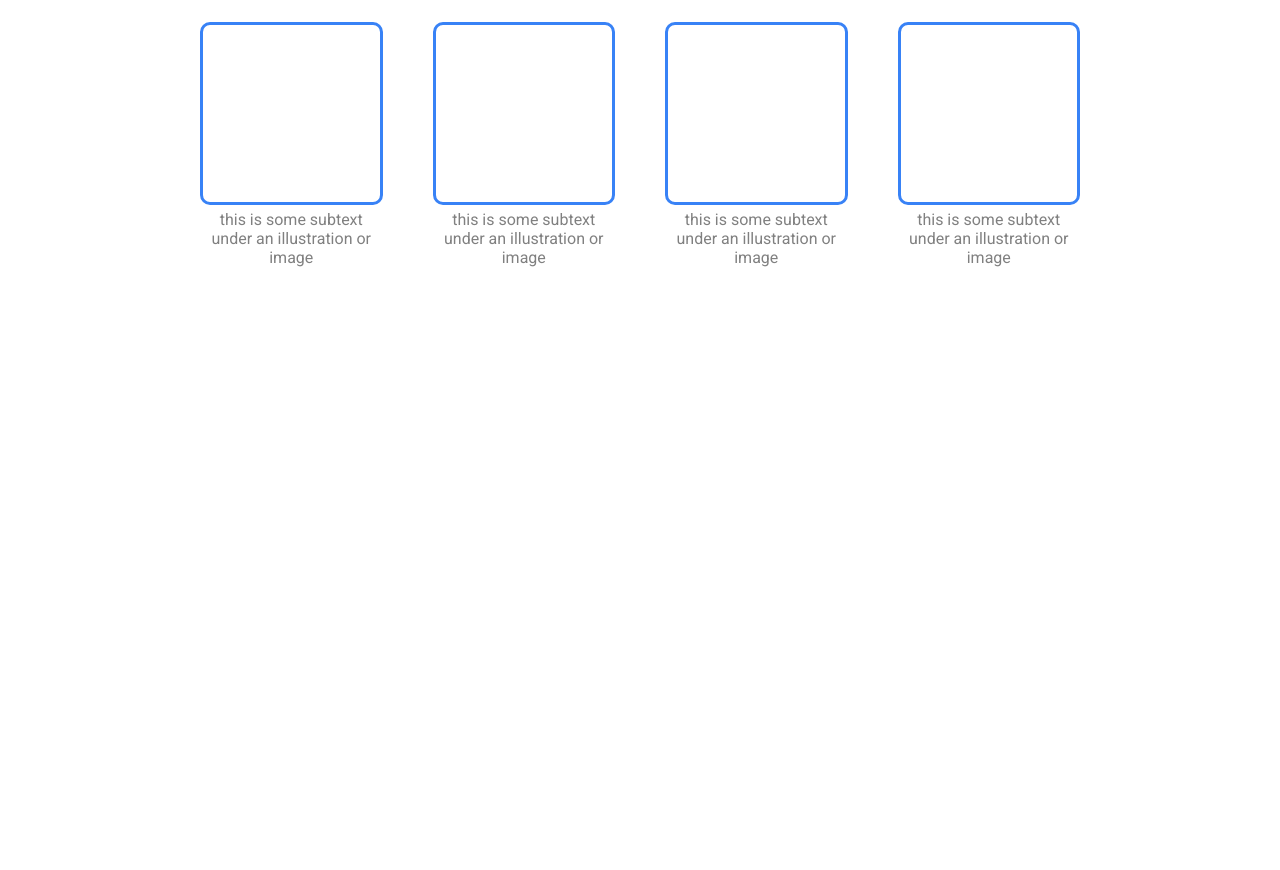
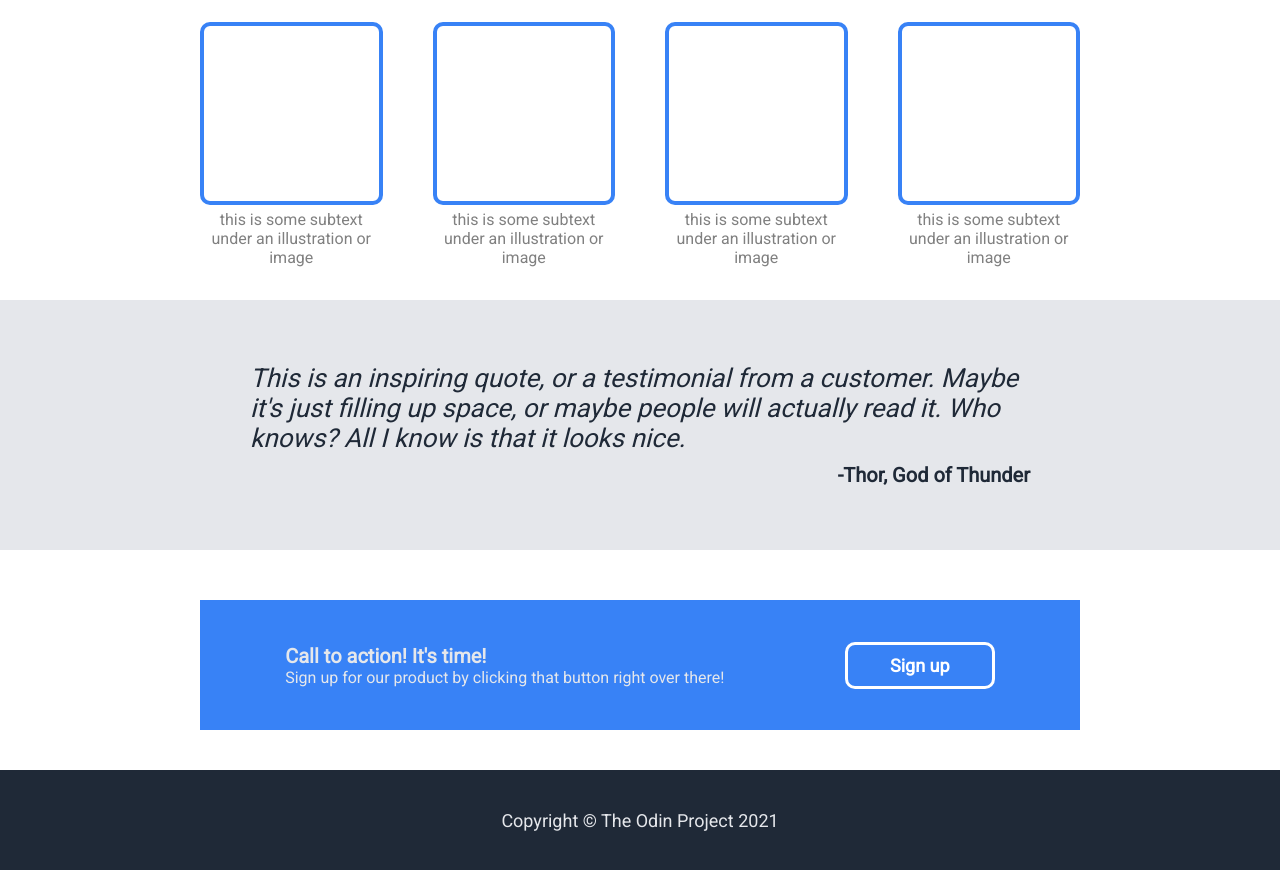
Before and after one commit to ruben-vl/odin-landing-page, a plain HTML site: page index.html in a window 1280 px wide. Shown: the part 510-1380 px from the top of the page. Before the commit the page ends 810 px from the top, so only its background shows below. Drawn offline with Linux system fonts and the light colour scheme.

Commit message:
Finalize styling

```diff
--- a/index.html
+++ b/index.html
@@ -54,5 +54,29 @@
                 </div>
             </div>
         </div>
+        <div id="quote">
+            <div id="quote-text">
+                This is an inspiring quote, or a testimonial from a customer. Maybe it's just filling up space, or maybe people will actually read it. Who knows? All I know is that it looks nice.
+            </div>
+            <div id="quote-speaker">
+                -Thor, God of Thunder
+            </div>
+        </div>
+        <div id="action">
+            <div id="banner">
+                <div id="banner-text">
+                    <div id="banner-text-top">
+                        Call to action! It's time!
+                    </div>
+                    <div id="banner-text-bottom">
+                        Sign up for our product by clicking that button right over there!
+                    </div>
+                </div>
+                <button>Sign up</button>
+            </div>
+        </div>
+        <div id="footer">
+            Copyright &copy; The Odin Project 2021
+        </div>
     </body>
 </html>
--- a/style.css
+++ b/style.css
@@ -4,7 +4,10 @@
 }
 
 body {
+    min-height: 100vh;
     margin: 0px;
+    display: flex;
+    flex-direction: column;
 }
 
 a {
@@ -20,6 +23,7 @@ button {
     width: 150px;
     padding: 10px;
     border-radius: 10px;
+    border: 3px solid white;
 }
 
 #header {
@@ -104,15 +108,75 @@ button {
 }
 
 .square {
+    max-height: 200px;
     aspect-ratio: 1 / 1;
     flex: 1 1 0;
     border-radius: 10px;
-    border: 3px solid #3882F6;
+    border: 4px solid #3882F6;
 }
 
 .subtext {
+    max-width: 200px;
     flex: 1 1 0;
     color: gray;
     text-align: center;
     margin-top: 5px;
 }
+
+#quote {
+    height: 150px;
+    margin: 0px;
+    padding: 50px 250px;
+    background-color: #E5E7EB;
+    display: flex;
+    flex-direction: column;
+    justify-content: center;
+    gap: 10px;
+}
+
+#quote-text {
+    font-size: 26px;
+    font-weight: 100;
+    font-style: italic;
+    color: #1F2937;
+}
+
+#quote-speaker {
+    align-self: flex-end;
+    font-size: 20px;
+    font-weight: bold;
+    color: #1F2937;
+}
+
+#action {
+    height: 120px;
+    margin: 0px;
+    padding: 50px 200px;
+}
+
+#banner {
+    background-color: #3882F6;
+    height: 120px;
+    display: flex;
+    justify-content: space-around;
+    align-items: center;
+    color: #E5E7EB;
+    padding: 5px 25px;
+}
+
+#banner-text-top {
+    font-size: 20px;
+    font-weight: bold;
+}
+
+#footer {
+    margin-top: auto;
+    background-color: #1F2937;
+    height: 100px;
+    text-align: center;
+    color: #E5E7EB;
+    font-size: 18px;
+    display: flex;
+    justify-content: center;
+    align-items: center;
+}
```
